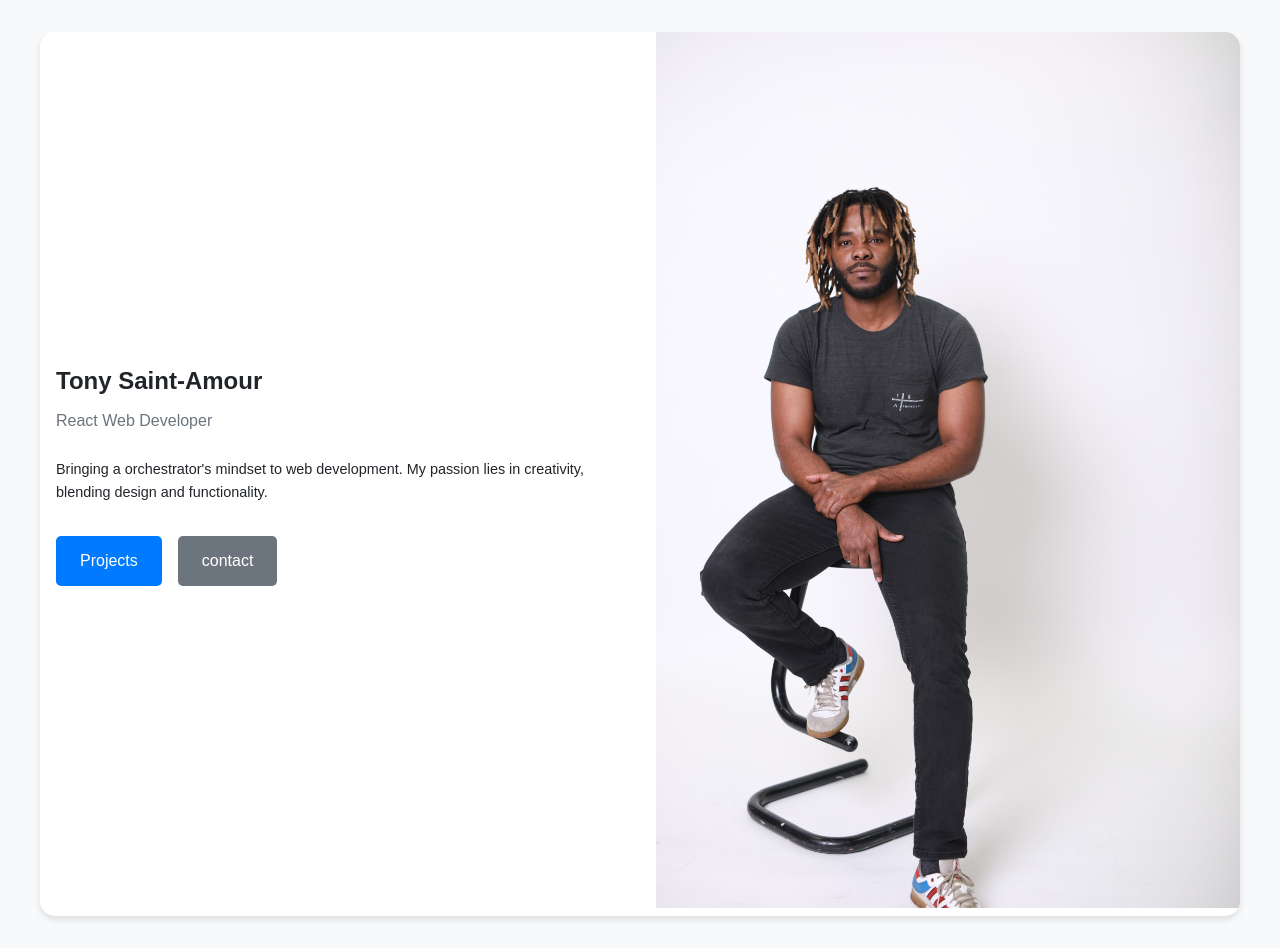
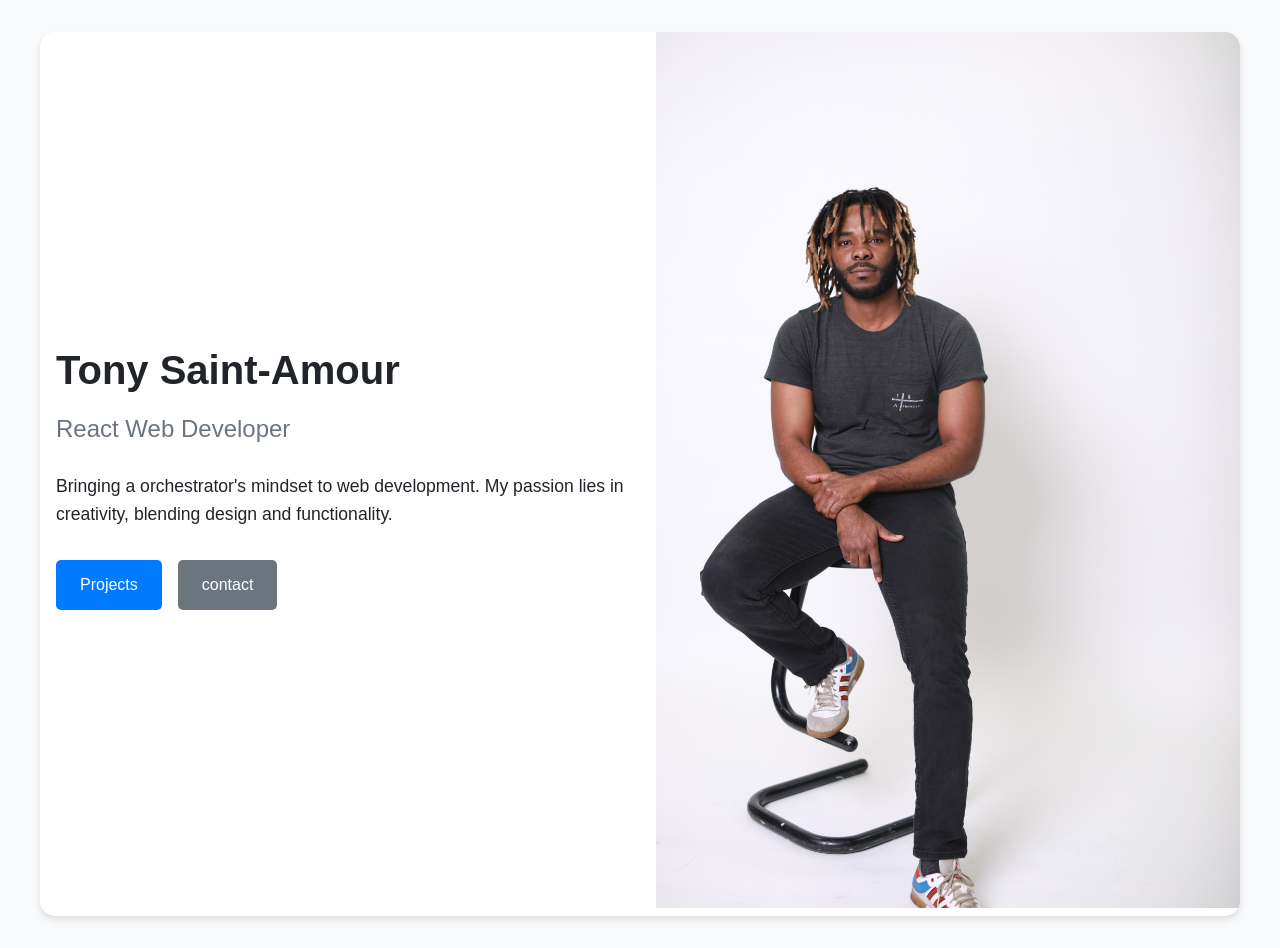
Before and after one commit to wizcudi/portfolio, a React (Vite) app: page / in a window 1280 px wide. Built offline with nearby package versions, Linux system fonts and the light colour scheme.

Commit message:
Font Size

```diff
--- a/src/components/Hero.css
+++ b/src/components/Hero.css
@@ -92,17 +92,7 @@
     .hero-bio {
       padding: 1rem;
     }
-    .hero-h1 {
-      font-size: 1.5rem;
-    }
 
-    .hero-h2 {
-      font-size: 1rem;
-    }
-
-    .hero-p {
-      font-size: .9rem;
-    }
 
     .hero-bio {
       flex: 1;
@@ -118,3 +108,16 @@
       justify-content: flex-start;
     }
 }
+@media (max-width: 500px) {
+  .hero-h1 {
+    font-size: 1.5rem;
+  }
+
+  .hero-h2 {
+    font-size: 1rem;
+  }
+
+  .hero-p {
+    font-size: .9rem;
+  }
+}
```
